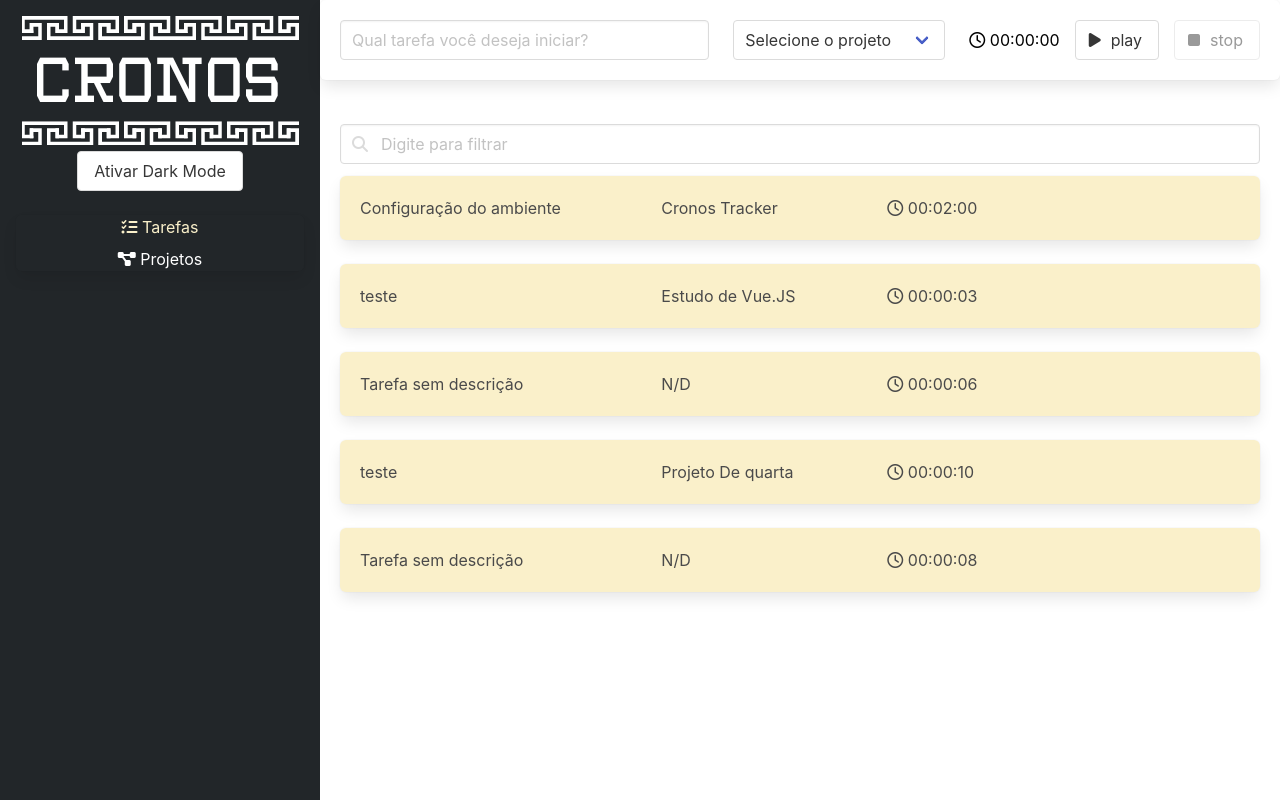
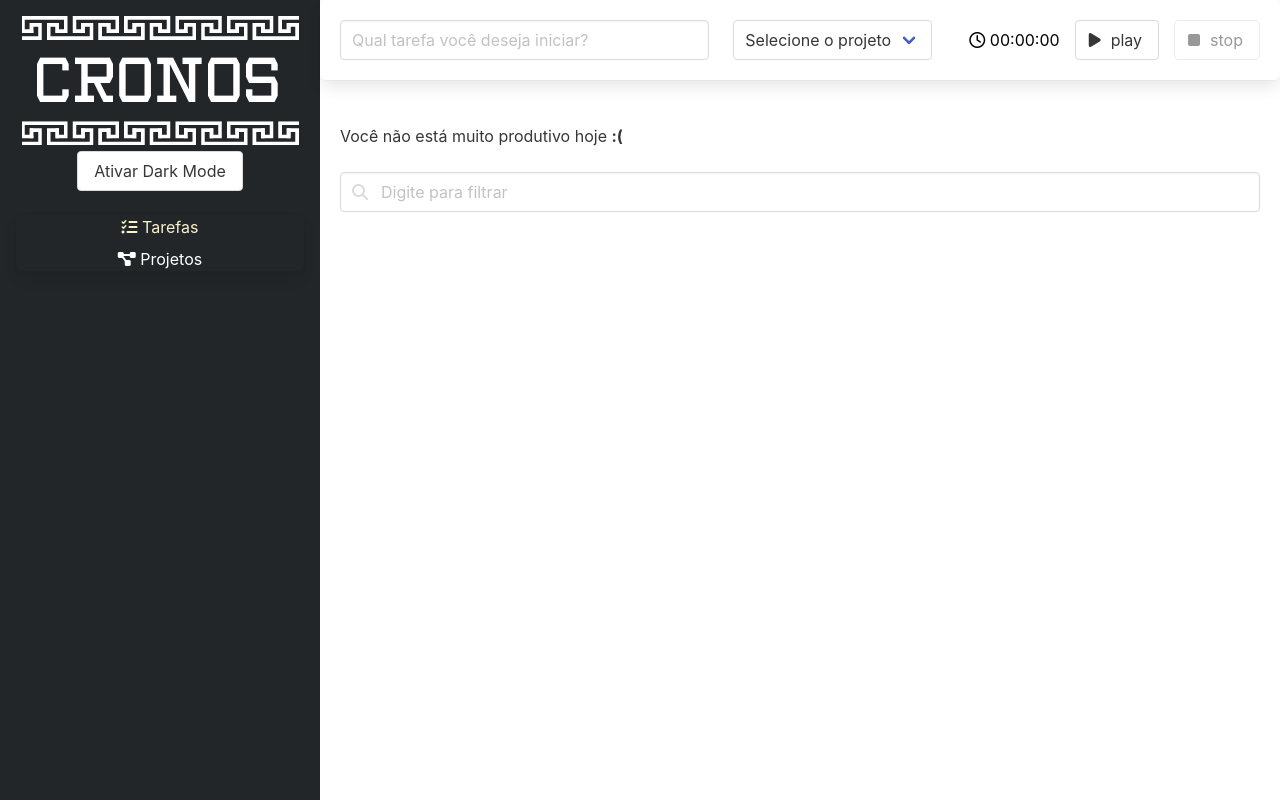
Before and after one commit to MdeirosRubens/Cronos, a Vue app: page / in a window 1280 px wide. Built offline with nearby package versions, Linux system fonts and the light colour scheme; data requests are answered from the project's data file.

Commit message:
Atualizando projeto

```diff
--- a/db.json
+++ b/db.json
@@ -1,60 +1,4 @@
 {
-  "projetos": [
-    {
-      "id": 1,
-      "nome": "Cronos 2.0"
-    },
-    {
-      "duracaoEmSegundos": 3,
-      "descricao": "Desk",
-      "projeto": {
-        "nome": "Estudo de Vue.JS",
-        "id": 3
-      },
-      "id": 2
-    },
-    {
-      "id": 3,
-      "nome": "Estudando padrões de arquitetura"
-    }
-  ],
-  "tarefas": [
-    {
-      "id": 1,
-      "duracaoEmSegundos": 120,
-      "descricao": "Configuração do ambiente",
-      "projeto": {
-        "id": 1,
-        "nome": "Cronos Tracker"
-      }
-    },
-    {
-      "duracaoEmSegundos": 3,
-      "descricao": "teste",
-      "projeto": {
-        "nome": "Estudo de Vue.JS",
-        "id": 3
-      },
-      "id": 2
-    },
-    {
-      "duracaoEmSegundos": 6,
-      "descricao": "",
-      "id": 3
-    },
-    {
-      "duracaoEmSegundos": 10,
-      "descricao": "teste",
-      "projeto": {
-        "nome": "Projeto De quarta",
-        "id": 6
-      },
-      "id": 4
-    },
-    {
-      "duracaoEmSegundos": 8,
-      "descricao": "",
-      "id": 5
-    }
-  ]
+  "projetos": [],
+  "tarefas": []
 }
--- a/src/components/BoxTask.vue
+++ b/src/components/BoxTask.vue
@@ -1,5 +1,5 @@
 <template>
-    <div class="box has-text-weght-bold">
+    <div class="table is-striped">
         <slot></slot>
     </div>
 </template>
--- a/src/components/TarefaTask.vue
+++ b/src/components/TarefaTask.vue
@@ -4,7 +4,6 @@
             <div class="column is-4">{{ tarefa.descricao || 'Tarefa sem descrição' }}</div>
             <div class="column is-3">
                 {{ tarefa.projeto?.nome || 'N/D' }}
-
             </div>
             <div class="column">
                 <cronometroTask :tempoEmSegundos="tarefa.duracaoEmSegundos" />
@@ -34,7 +33,7 @@ export default defineComponent({
         }
     },
     methods: {
-        tarefaClicada (): void {
+        tarefaClicada(): void {
             this.$emit('aoTarefaClicada', this.tarefa)
         }
     },
--- a/src/views/ProjectViews.vue
+++ b/src/views/ProjectViews.vue
@@ -1,5 +1,5 @@
 <template>
-    <div class="projetos">
+    <div class="projetos" >
         <h1 class="title">Projetos</h1>
         <router-view></router-view>
     </div>
```
